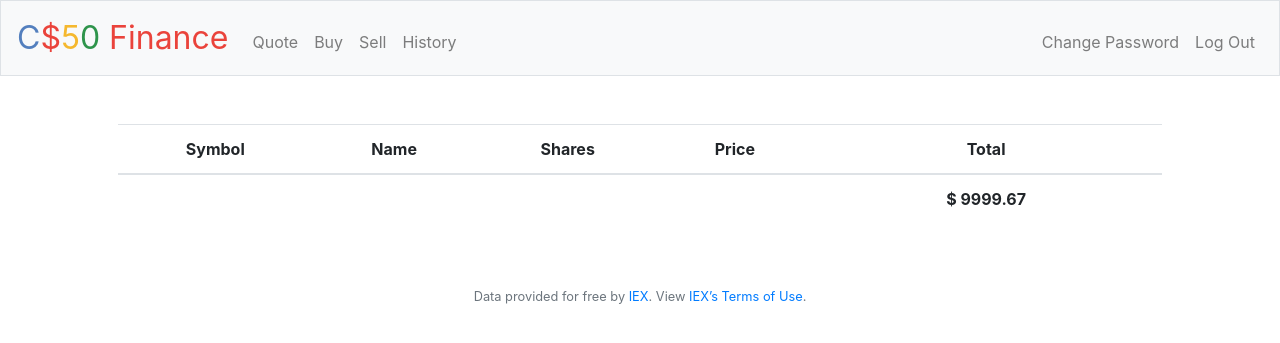
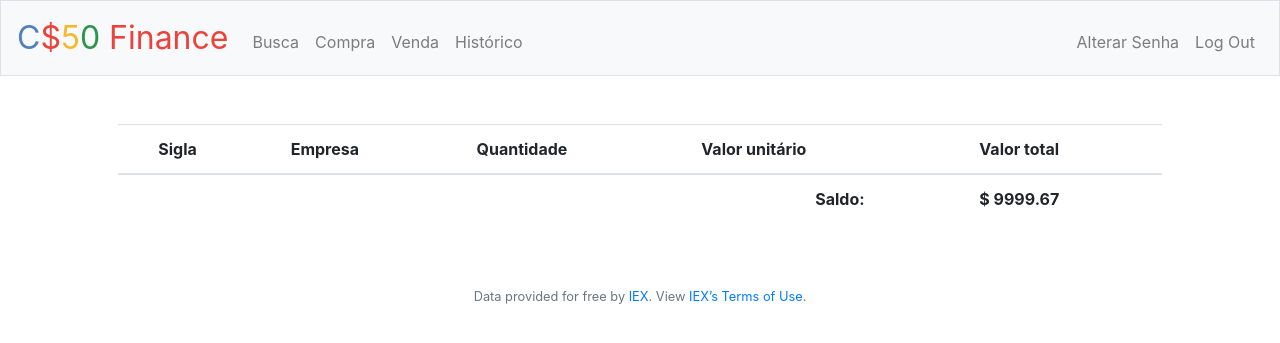
Before and after one commit to IPNeuhauser/python-flask-finance-site, a Flask app: page / in a window 1280 px wide. Shown: the top 343 px of the page. Run offline with Flask 3, Linux system fonts and the light colour scheme; a user stored in the database is signed in; some libraries are stand-ins or nearby versions.

Commit message:
Finalização do projeto do CS50

```diff
--- a/app.py
+++ b/app.py
@@ -267,5 +267,5 @@ for code in default_exceptions:
     app.errorhandler(code)(errorhandler)
 
 
-if __name__ == '__app__':
+if __name__ == '__main__':
     app.run(debug=True, port=os.getenv("PORT", default=5000))
--- a/templates/index.html
+++ b/templates/index.html
@@ -1,29 +1,29 @@
 {% extends "layout.html" %}
 
 {% block title %}
-    index
+    início
 {% endblock %}
 
 {% block message %}
     {% if session['message'] == 'buy' %}
         <div class="message">
-            Compra foi um sucesso.
+            Compra realizada com sucesso.
         </div>
     {% elif session['message'] == 'sold' %}
         <div class="message">
-            Venda foi um sucesso
+            Venda realizada com sucesso.
         </div>
     {% elif session['message'] == 'register' %}
         <div class="message">
-            Registrado com sucesso
+            Cadastro realizado com sucesso.
         </div>
     {% elif session['message'] == 'password' %}
         <div class="message">
-            Senha alterada com sucesso
+            Senha alterada com sucesso.
         </div>
     {% elif session['message'] == 'login' %}
         <div class="message">
-            Login efetuado com sucesso
+            Login efetuado com sucesso.
         </div>
     {% else %}
         <div class="message"></div>
@@ -35,11 +35,11 @@
     <div class="table-responsive">
         <table class="table table-striped">
             <thead>
-                <th scope="col">Symbol</th>
-                <th scope="col">Name</th>
-                <th scope="col">Shares</th>
-                <th scope="col">Price</th>
-                <th scope="col">Total</th>
+                <th scope="col">Sigla</th>
+                <th scope="col">Empresa</th>
+                <th scope="col">Quantidade</th>
+                <th scope="col">Valor unitário</th>
+                <th scope="col">Valor total</th>
             </thead>
             <tbody>
                 {% for dado in dados %}
@@ -55,7 +55,7 @@
                 {% endfor %}
             </tbody>
             <tfoot>
-                <th scope="colgroup" colspan="4"></th>
+                <th scope="colgroup" colspan="4" style="text-align: right;">Saldo:</th>
                 <td><strong>$ {{ cash }}</strong></td>
             </tfoot>
         </table>
--- a/templates/layout.html
+++ b/templates/layout.html
@@ -1,6 +1,6 @@
 <!DOCTYPE html>
 
-<html lang="en">
+<html lang="pt-br">
 
     <head>
 
@@ -39,18 +39,18 @@
             <div class="collapse navbar-collapse" id="navbar">
                 {% if session.user_id %}
                     <ul class="navbar-nav mr-auto mt-2">
-                        <li class="nav-item"><a class="nav-link" href="/quote">Quote</a></li>
-                        <li class="nav-item"><a class="nav-link" href="/buy">Buy</a></li>
-                        <li class="nav-item"><a class="nav-link" href="/sell">Sell</a></li>
-                        <li class="nav-item"><a class="nav-link" href="/history">History</a></li>
+                        <li class="nav-item"><a class="nav-link" href="/quote">Busca</a></li>
+                        <li class="nav-item"><a class="nav-link" href="/buy">Compra</a></li>
+                        <li class="nav-item"><a class="nav-link" href="/sell">Venda</a></li>
+                        <li class="nav-item"><a class="nav-link" href="/history">Histórico</a></li>
                     </ul>
                     <ul class="navbar-nav ml-auto mt-2">
-                        <li class="nav-item"><a class="nav-link" href="/password">Change Password</a></li>
+                        <li class="nav-item"><a class="nav-link" href="/password">Alterar Senha</a></li>
                         <li class="nav-item"><a class="nav-link" href="/logout">Log Out</a></li>
                     </ul>
                 {% else %}
                     <ul class="navbar-nav ml-auto mt-2">
-                        <li class="nav-item"><a class="nav-link" href="/register">Register</a></li>
+                        <li class="nav-item"><a class="nav-link" href="/register">Cadastro</a></li>
                         <li class="nav-item"><a class="nav-link" href="/login">Log In</a></li>
                     </ul>
                 {% endif %}
--- a/templates/login.html
+++ b/templates/login.html
@@ -7,13 +7,13 @@
 {% block main %}
     <form action="/login" method="post">
         <div class="form-group">
-            <input autocomplete="off" autofocus class="form-control" name="username" placeholder="Username" type="text">
+            <input autocomplete="off" autofocus class="form-control" name="username" placeholder="Nome de usuário" type="text">
             <span class="vazio">
                 &#xaaaa &#xaaaa
             </span>
         </div>
         <div class="form-group">
-            <input class="form-control password" name="password" placeholder="Password" type="password">
+            <input class="form-control password" name="password" placeholder="Senha" type="password">
             <span class="material-symbols-outlined" onclick="olhoLogin()">
                 visibility_off
             </span>
--- a/templates/quoted.html
+++ b/templates/quoted.html
@@ -6,8 +6,8 @@
 
 {% block main %}
     <p>
-        <strong>A {{ show.name }} ({{ show.symbol }}) costs ${{ show.price }}</strong>
+        <strong>A {{ show.name }} ({{ show.symbol }}) custa ${{ show.price }}</strong>
     </p>
     <br>
-    <p id="botao" class="btn btn-primary"><a href="/">Back</a></p>
+    <p id="botao" class="btn btn-primary"><a href="/">Voltar</a></p>
 {% endblock %}
```
Also changed, not shown: templates/buy.html (+6 -3 lines), templates/history.html (+4 -4 lines), templates/password.html (+5 -5 lines), templates/quote.html (+8 -3 lines), templates/register.html (+5 -5 lines), templates/sell.html (+4 -4 lines).
